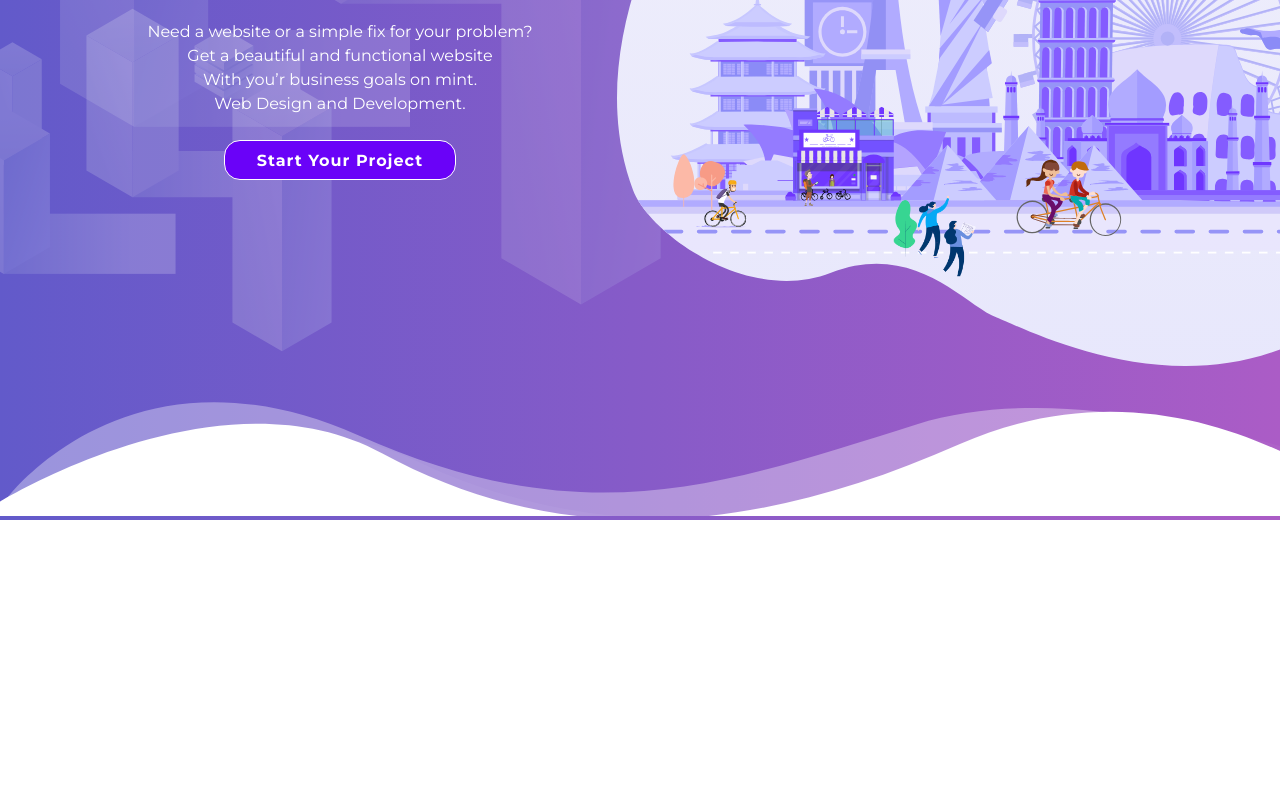
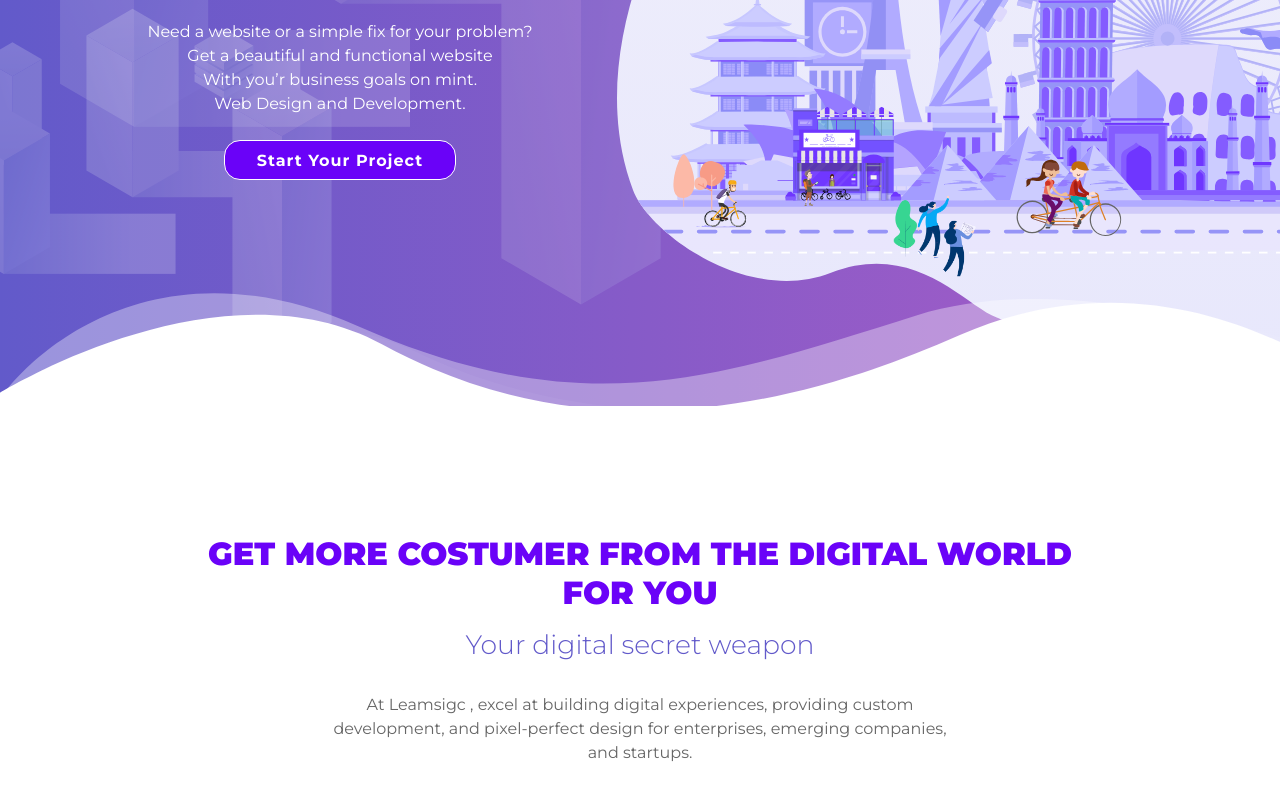
Before and after one commit to leamsigc/leamsigc-react-portfolio, a React (Vite) app: page / in a window 1280 px wide. Shown: the part 394-1194 px from the top of the page. Before the commit the page ends 914 px from the top, so only its background shows below. Built offline with nearby package versions, Linux system fonts and the light colour scheme.

Commit message:
add the sub title

```diff
--- /dev/null
+++ b/src/components/About.js
@@ -0,0 +1,20 @@
+import React, { Fragment } from 'react';
+
+export default function About() {
+	return (
+		<Fragment>
+			<section className="about">
+				<h2 className="title-sub">
+					GET MORE COSTUMER FROM THE DIGITAL WORLD
+					<br /> FOR YOU
+					<br />
+					<small className="title-sub--secondary"> Your digital secret weapon</small>
+				</h2>
+				<p className="description">
+					At Leamsigc , excel at building digital experiences, providing custom development, and pixel-perfect design
+					for enterprises, emerging companies, and startups.
+				</p>
+			</section>
+		</Fragment>
+	);
+}
--- a/src/components/App.js
+++ b/src/components/App.js
@@ -1,5 +1,6 @@
 import React, { Component } from 'react';
 import Header from './Header';
+import About from './About';
 import SVGWaves from './SVGWaves';
 export default class App extends Component {
 	constructor() {
@@ -13,6 +14,7 @@ export default class App extends Component {
 		return (
 			<div>
 				<Header />
+				<About />
 			</div>
 		);
 	}
--- a/src/components/Header.js
+++ b/src/components/Header.js
@@ -38,7 +38,7 @@ export default class Header extends Component {
 								<br /> Need a website or a simple fix for your problem?
 								<br /> Get a beautiful and functional website
 								<br /> With you’r business goals on mint.
-								<br /> Web  Design and Development.
+								<br /> Web Design and Development.
 							</p>
 						</h1>
 						<div className="btn-container">
@@ -61,6 +61,7 @@ const headerStyle = {
 	backgroundRepeat: 'no-repeat'
 };
 const HeaderContainerStyle = {
+	position: 'relative',
 	minHeight: '100vh',
 	background: 'linear-gradient(to right ,#625ACA,#AB5CC6)'
 };
--- /dev/null
+++ b/src/sass/Components/About.sass
@@ -0,0 +1,20 @@
+.about
+    color: var(--letter-color)
+    text-align: center
+    background: var(--white-color)
+    padding: 8rem 0
+.title-sub
+    font-size: 2rem
+    font-weight: 900
+    &--secondary
+        margin-top: 1rem
+        display: block
+        color: var(--main-color)
+        font-weight: 300
+.description
+    margin-top: 2rem
+    width: 50%
+    margin-left: auto
+    margin-right: auto
+    line-height: 1.5
+    color: var(--silver-color)
--- a/src/sass/Components/SvgWves.sass
+++ b/src/sass/Components/SvgWves.sass
@@ -1,6 +1,10 @@
 .svg__container
     overflow: hidden
     max-width: 100%
+    position: absolute
+    bottom: -5px
+    right:0
+    left: 0
 .cls-1
   fill: rgba(255,255,255,0.04)
 .cls-2
--- a/src/sass/index.sass
+++ b/src/sass/index.sass
@@ -3,6 +3,7 @@
     --secondary-color: #AB5CC6
     --dark-color: #080013
     --white-color: #fff
+    --silver-color: #666
     --letter-color: #6A02F8
     --main-font: 'Montserrat', sans-serif
 *
@@ -54,3 +55,4 @@ body
 @import './Components/Header.sass'
 @import './Components/SvgWves.sass'
 @import './Components/NavBar.sass'
+@import './Components/About.sass'
```
